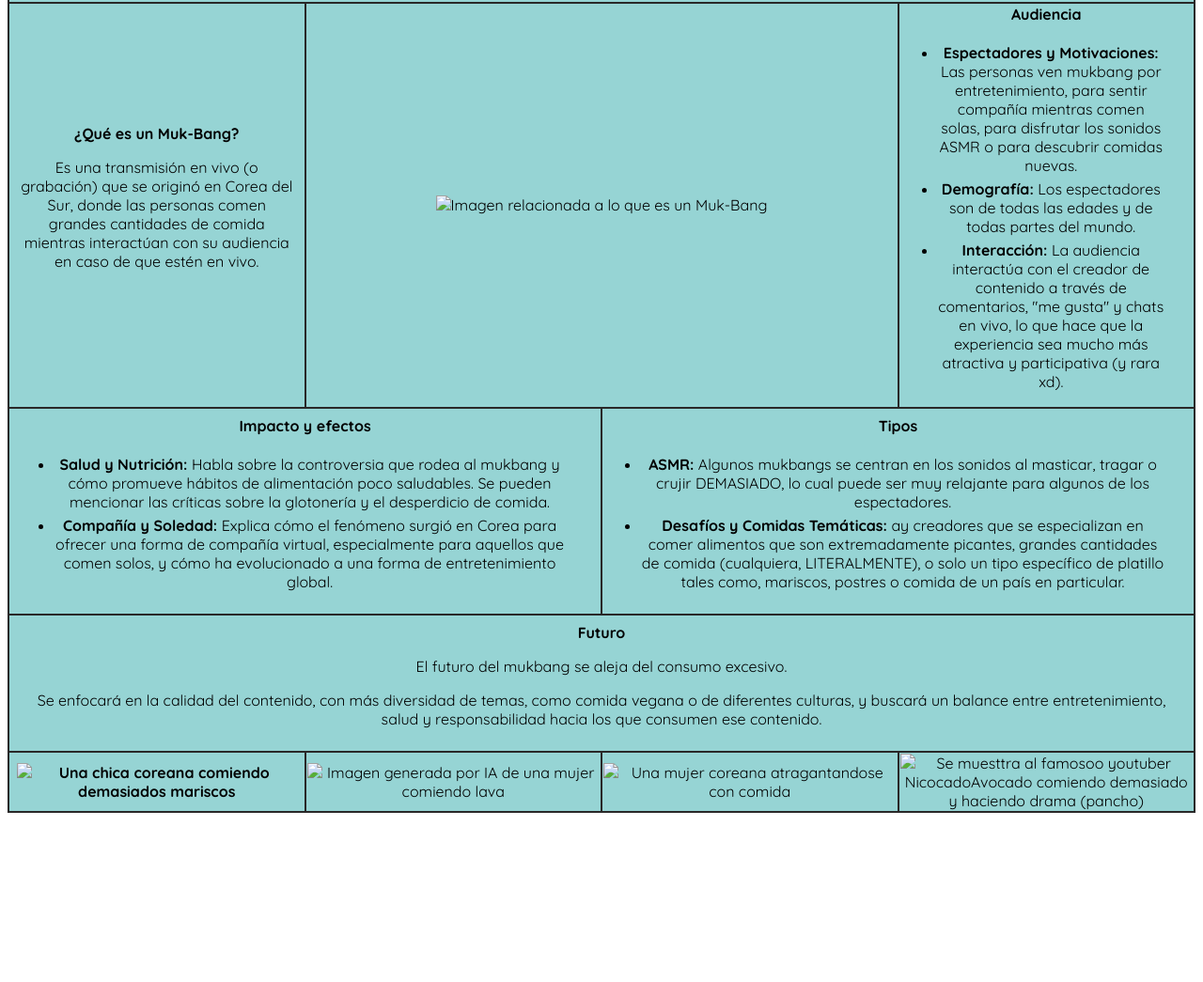
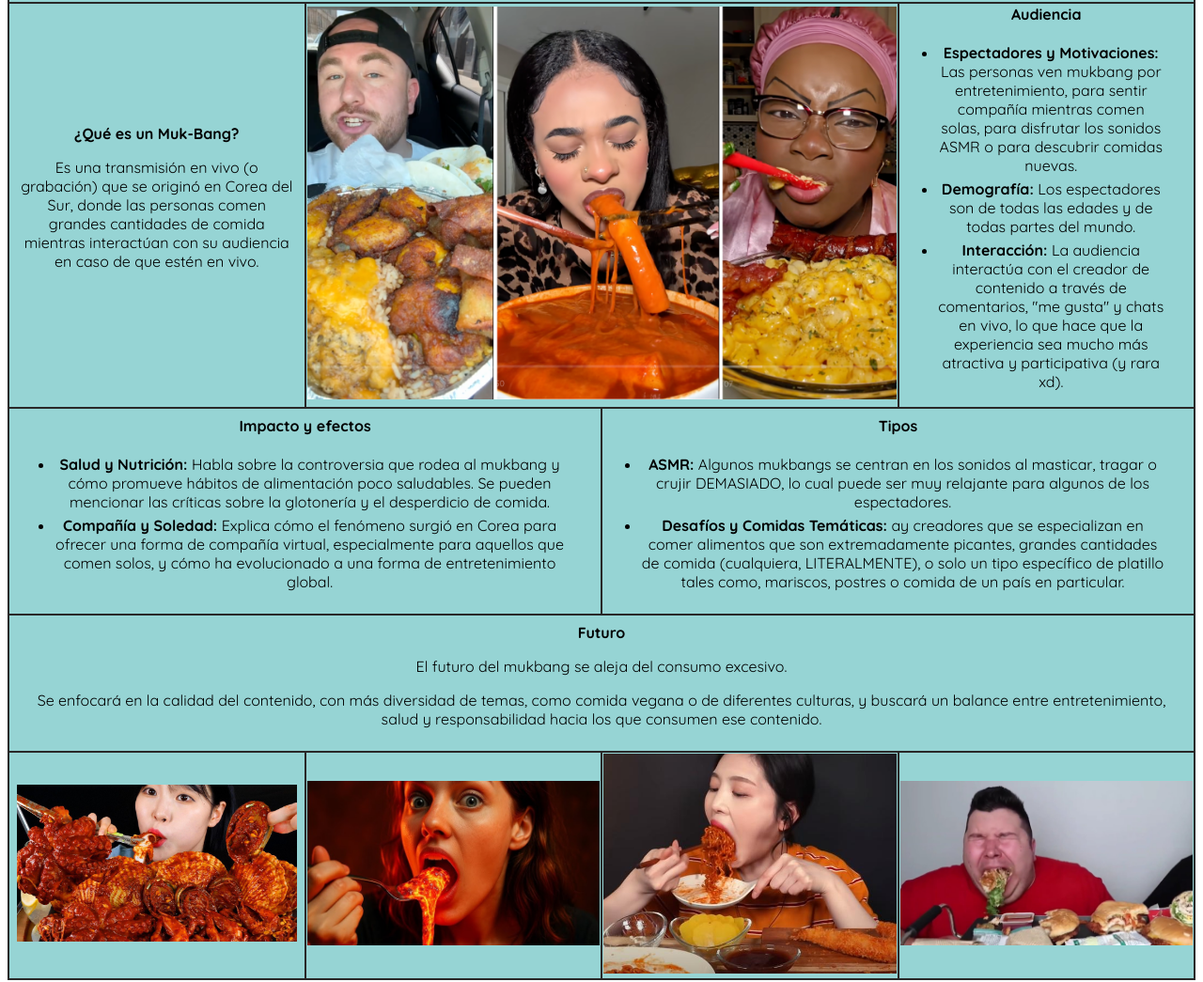
Before and after one commit to r1zZ0W/2025-AWEB-U2-P1-Tablas, a plain HTML site: page index.html in a window 1280 px wide. Shown: the part 107-1152 px from the top of the page at 94% size. Before the commit the page ends 980 px from the top, so only its background shows below. Drawn offline with Linux system fonts and the light colour scheme; the site is published under a folder, as on GitHub Pages, so addresses that start at the root find nothing.

Commit message:
Carpeta de images para mejor organizacion.

```diff
--- a/index.html
+++ b/index.html
@@ -32,7 +32,7 @@
                         </p>
                     </th>
                     <td colspan="2">
-                        <img src="/mukbang.webp" alt="Imagen relacionada a lo que es un Muk-Bang">
+                        <img src="./images/mukbang.webp" alt="Imagen relacionada a lo que es un Muk-Bang">
                     </td>
                     <td><strong>Audiencia</strong>
                         <ul>
@@ -99,15 +99,15 @@
             </tbody>
             <tfoot>
                 <tr>
-                    <th scope = "row"><img src="/coreanaMukBang.jpg" alt="Una chica coreana comiendo demasiados mariscos"></th>
+                    <th scope = "row"><img src="./images/coreanaMukBang.jpg" alt="Una chica coreana comiendo demasiados mariscos"></th>
                     <td>
-                        <img src="/iaMukBang.jpg" alt="Imagen generada por IA de una mujer comiendo lava">
+                        <img src= "./images/iaMukBang.jpg" alt="Imagen generada por IA de una mujer comiendo lava">
                     </td>
                     <td>
-                        <img src="/llenadera.jpg" alt="Una mujer coreana atragantandose con comida">
+                        <img src="./images/llenadera.jpg" alt="Una mujer coreana atragantandose con comida">
                     </td>
                     <td>
-                        <img src="/nico.jpg" alt="Se muesttra al famosoo youtuber NicocadoAvocado comiendo demasiado y haciendo drama (pancho)">
+                        <img src="./images/nico.jpg" alt="Se muesttra al famosoo youtuber NicocadoAvocado comiendo demasiado y haciendo drama (pancho)">
                     </td>
                 </tr>
             </tfoot>
```
Also changed, not shown: images/coreanaMukBang.jpg (renamed from coreanaMukBang.jpg), images/iaMukBang.jpg (renamed from iaMukBang.jpg), images/llenadera.jpg (renamed from llenadera.jpg), images/mukbang.webp (renamed from mukbang.webp), images/nico.jpg (renamed from nico.jpg).
